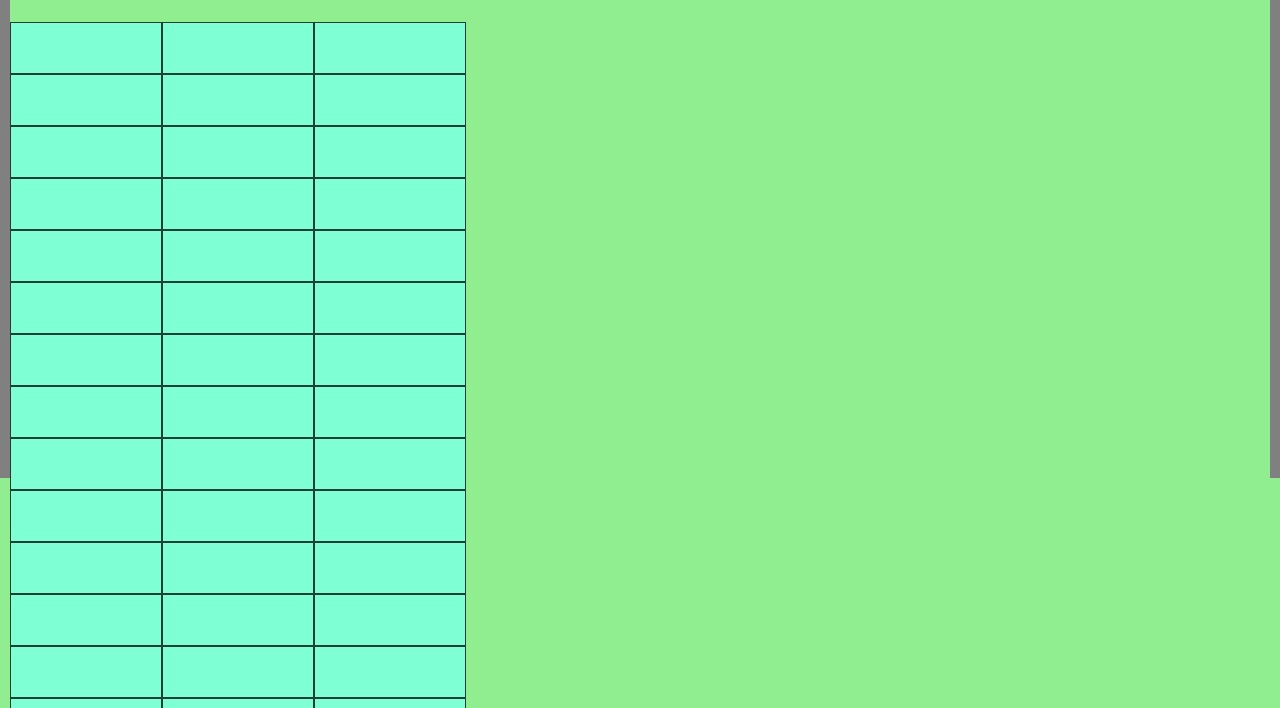
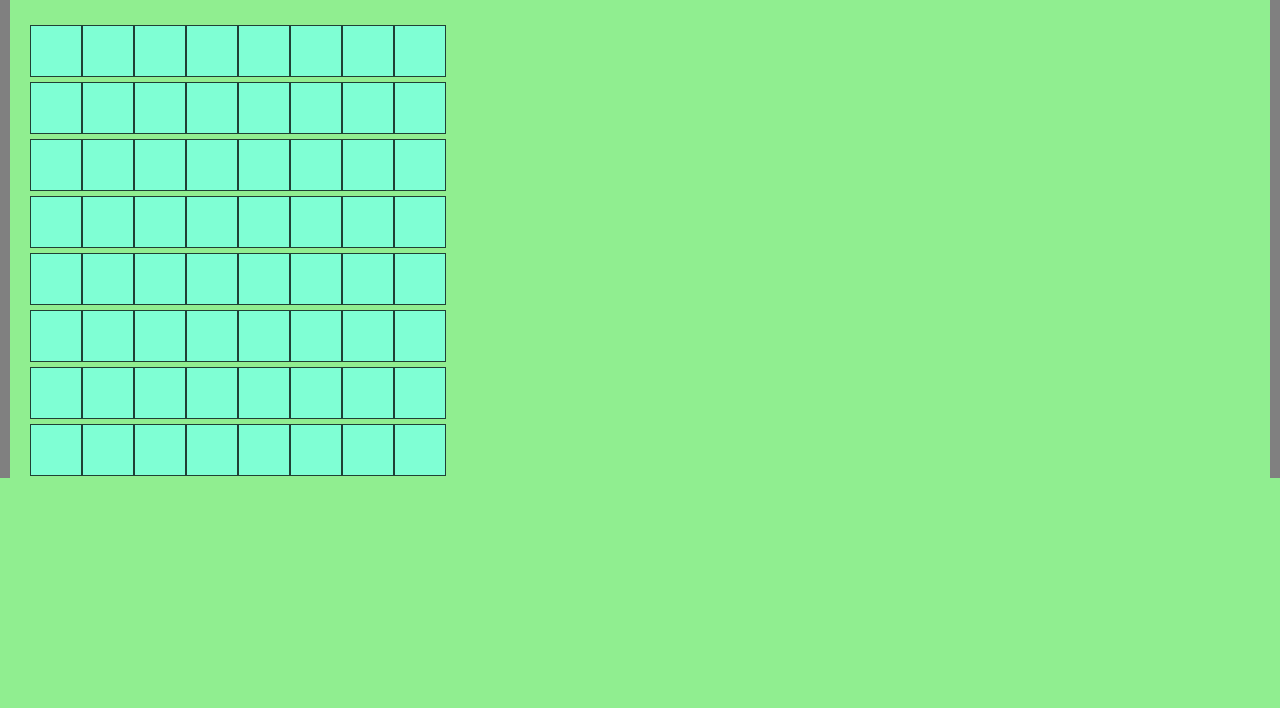
Before and after one commit to Bacowl/pset-9, a plain HTML site: page checkers/checkers.html in a window 1280 px wide. Shown: the part 92-800 px from the top of the page. Drawn offline with Linux system fonts and the light colour scheme.

Commit message:
skghdjashbfjsb

```diff
--- a/checkers/css/styles.css
+++ b/checkers/css/styles.css
@@ -18,28 +18,35 @@ h1 {
   color: green;
 }
 
-.square {
-  border: 1px solid rgba(0, 0, 0, 0.75);
-  font-size: 96px;
-  height: 50px;
-  line-height: 50px;
-  user-select: none;
-  width: 150px;
- background-color: aquamarine;
+.container {
+  display: flex;                /* set our display property to use flex-box */
+  align-items: center;          /* center content vertically */
+  justify-content: center;      /* center container horizontally */
 }
 
-.container {
-  display: flex;                /* set our display property to use flex-box */
-  justify-content: center;      /* center container horizontally */
-  align-items: center;          /* center content vertically */
-}
 .column {
   height: 100%;
   width: 100%;
   flex-direction: column;       /* align children in columns instead of rows */
 }
+
+.square {
+  border: 1px solid rgba(0, 0, 0, 0.75);
+  font-size: 96px;
+  height: 50px;
+  line-height: 5px;
+  user-select: none;
+  width: 50px;
+ background-color: aquamarine;
+}
+
 .wrap {
   flex-wrap: wrap;              /* tells container to drop down once it reaches max-width */
   height: 456px;
   width: 456px;
 }
+
+.square:hover {
+  background-color: turquoise;
+  cursor: pointer;
+}
```
